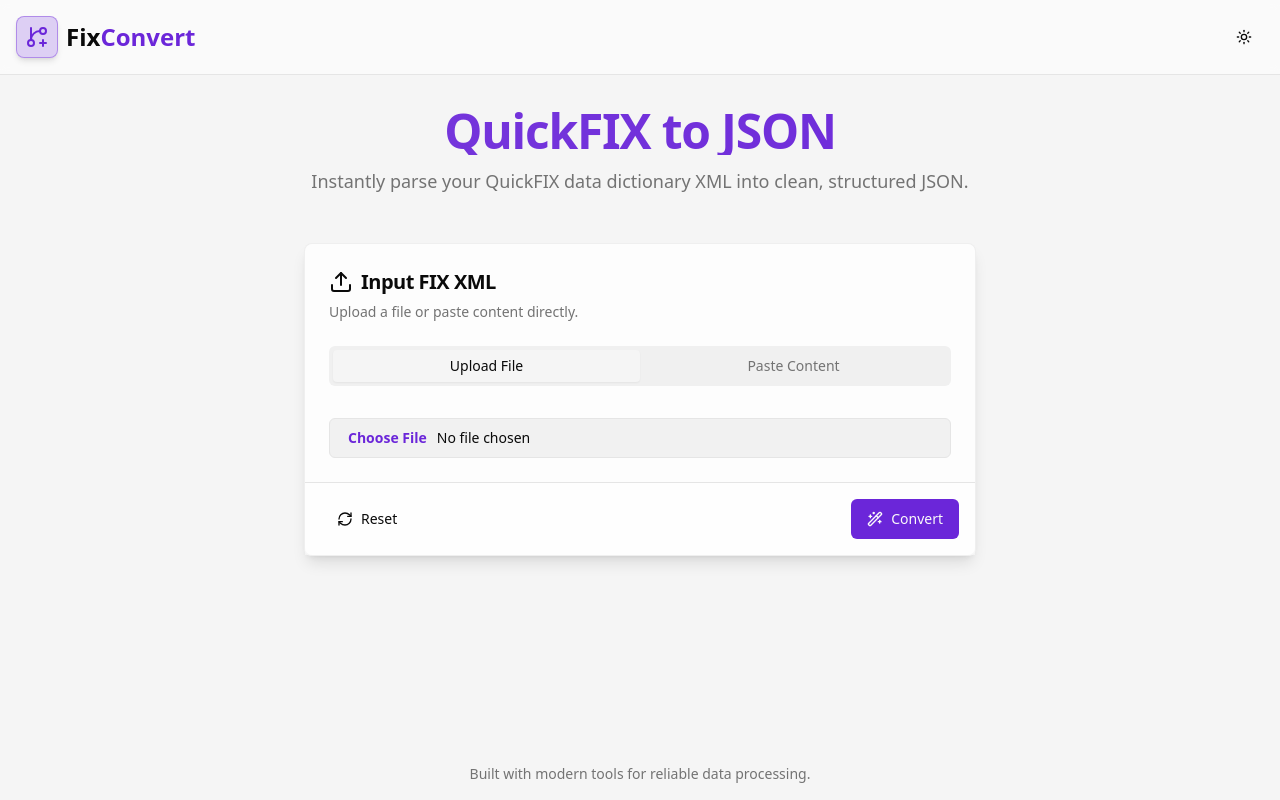
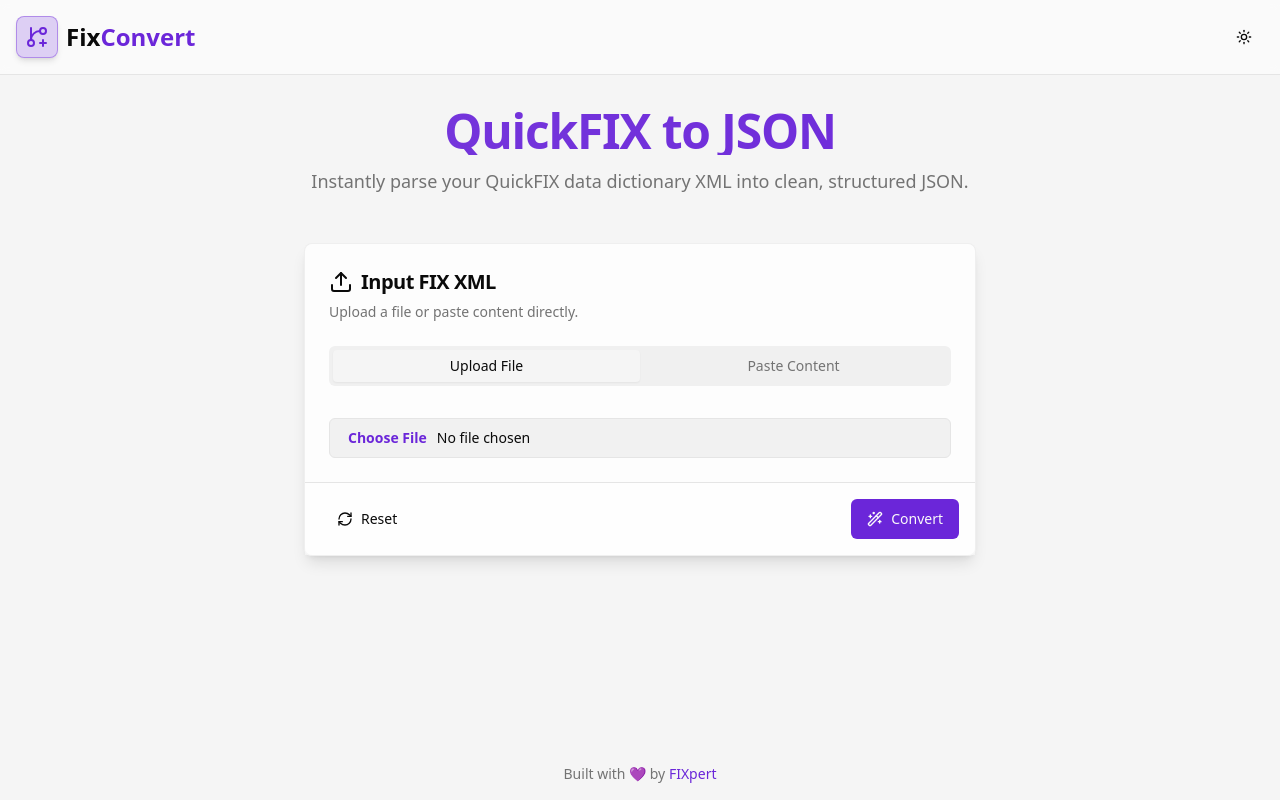
Before and after one commit to utkarsh-1912/FIXconvert, a Next.js app: page / in a window 1280 px wide. Built offline with nearby package versions, Linux system fonts and the light colour scheme.

Commit message:
remove this 'Built with modern tools for reliable data processing.' with

```diff
--- a/src/app/page.tsx
+++ b/src/app/page.tsx
@@ -277,7 +277,15 @@ export default function Home() {
 
       </main>
       <footer className="text-center p-4 text-sm text-muted-foreground mt-16">
-        Built with modern tools for reliable data processing.
+        Built with 💜 by{' '}
+        <a
+          href="https://fi-xpert.vercel.app/"
+          target="_blank"
+          rel="noopener noreferrer"
+          className="text-primary hover:underline"
+        >
+          FIXpert
+        </a>
       </footer>
     </div>
   );
```
